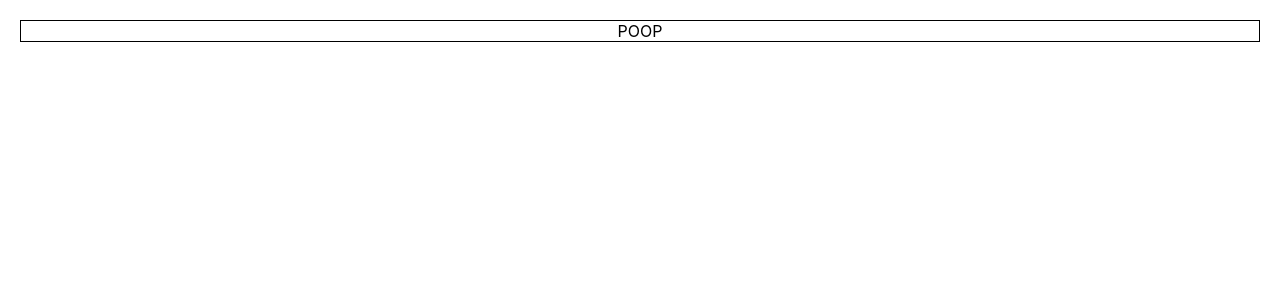
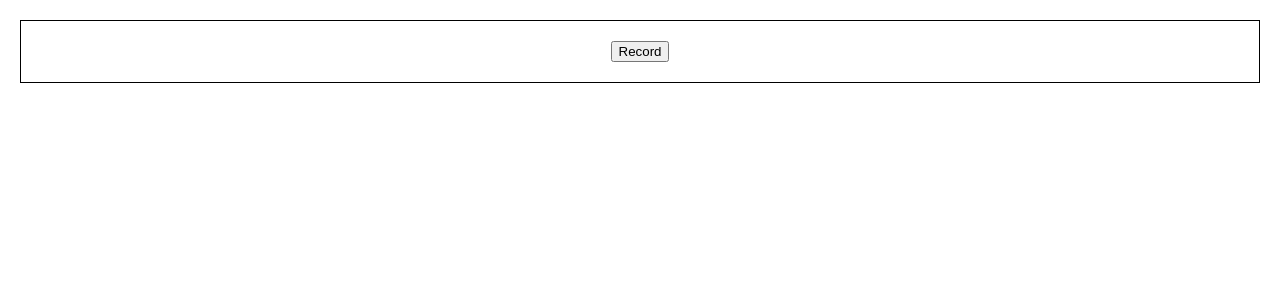
Before and after one commit to Seanmclem/open-audio-studio, a React (Create React App) app: page / in a window 1280 px wide. Shown: the top 300 px of the page. Built offline with nearby package versions, Linux system fonts and the light colour scheme.

Commit message:
recording class, initial recording/playback

```diff
--- a/package.json
+++ b/package.json
@@ -6,6 +6,7 @@
     "@testing-library/jest-dom": "^4.2.4",
     "@testing-library/react": "^9.3.2",
     "@testing-library/user-event": "^7.1.2",
+    "@types/dom-mediacapture-record": "^1.0.7",
     "@types/jest": "^24.0.0",
     "@types/node": "^12.0.0",
     "@types/react": "^16.9.0",
--- a/src/sound-recorder/SoundRecorder.tsx
+++ b/src/sound-recorder/SoundRecorder.tsx
@@ -1,16 +1,43 @@
 import React from 'react';
 import styled from 'styled-components'
+import { StatusList } from './components/StatusList';
+import { StatusItem } from './components/StatusItem';
+import { Recording } from './classes/Recording';
 
 const Container = styled.div`
     border: 1px solid black;
     margin: 20px;
 `
 
+const RecordButton = styled.button`
+    margin: 20px;
+`
+
 export const SoundRecorder = () => {
+
+    const startRecording = async () => {
+        const hat = new Recording;
+    }
 
     return (
         <Container>
-            POOP
+            {/* <StatusList>
+                <StatusItem
+                    title="recording"
+                    status="in-progress"
+                />
+                <StatusItem
+                    title="recording started"
+                    status="success"
+                />
+                <StatusItem
+                    title="recording stopped"
+                    status="not-started"
+                />
+            </StatusList> */}
+            <RecordButton onClick={startRecording}>
+                Record
+            </RecordButton>
         </Container>
     )
 }
--- /dev/null
+++ b/src/sound-recorder/classes/Recording.ts
@@ -0,0 +1,62 @@
+export class Recording {
+    chunks: Blob[] = []
+
+    constructor() {
+        this.startRecording()
+    }
+
+    startRecording = async () => {
+        if (navigator.mediaDevices && navigator.mediaDevices.getUserMedia) {
+            const stream = await navigator.mediaDevices.getUserMedia({
+                audio: true
+            })
+            console.log("Started?")
+            const mediaRecorder = new MediaRecorder(stream)
+            mediaRecorder.start()
+            console.log('mediaRecorder.state:', mediaRecorder.state) //"recording"
+
+            mediaRecorder.ondataavailable = (event: BlobEvent) => {
+                this.chunks.push(event.data);
+            }
+
+            mediaRecorder.onstop = (_event: Event) => {
+                console.log('chunk(s) final', this.chunks)
+                stream.getTracks().forEach(track => track.stop());
+                const blob = new Blob(
+                    this.chunks,
+                    { 'type': 'audio/ogg; codecs=opus' }
+                );
+                this.chunks = [];
+                const audioURL = window.URL.createObjectURL(blob);
+
+                this.createAudioElement(audioURL);
+                console.log('audioURL', audioURL)
+            }
+
+            setTimeout(() => {
+                console.log("stopping...")
+                mediaRecorder.stop();
+                console.log("mediaRecorder.state", mediaRecorder.state);
+            }, 4000)
+        } else {
+            console.log('getUserMedia not supported on your browser!')
+        }
+    }
+
+    createAudioElement(blobUrl: string) {
+        const downloadEl = document.createElement('a');
+        // downloadEl.style = 'display: block';
+        downloadEl.innerHTML = 'download';
+        downloadEl.download = 'audio.webm';
+        downloadEl.href = blobUrl;
+        const audioEl = document.createElement('audio');
+        audioEl.controls = true;
+        const sourceEl = document.createElement('source');
+        sourceEl.src = blobUrl;
+        sourceEl.type = 'audio/webm';
+        audioEl.appendChild(sourceEl);
+        document.body.appendChild(audioEl);
+        document.body.appendChild(downloadEl);
+    }
+
+}
--- /dev/null
+++ b/src/sound-recorder/components/StatusItem.tsx
@@ -0,0 +1,21 @@
+import React from 'react'
+import styled from 'styled-components'
+
+const Container = styled.li`
+    margin: 10px;
+`
+
+export const StatusItem = ({
+    title,
+    status
+}: {
+    title: string;
+    status: 'not-started' | 'success' | 'failed' | 'in-progress'
+}) => {
+
+    return (
+        <Container>
+            {title} : {status}
+        </Container>
+    )
+}
--- /dev/null
+++ b/src/sound-recorder/components/StatusList.tsx
@@ -0,0 +1,22 @@
+import React from 'react';
+import styled from 'styled-components'
+
+const Container = styled.div`
+    border: 1px solid black;
+    margin: 5px;
+`
+
+const List = styled.ul`
+
+`
+
+export const StatusList: React.FC<any> = ({ children }) => {
+
+    return (
+        <Container>
+            <List>
+                {children}
+            </List>
+        </Container>
+    )
+}
```
